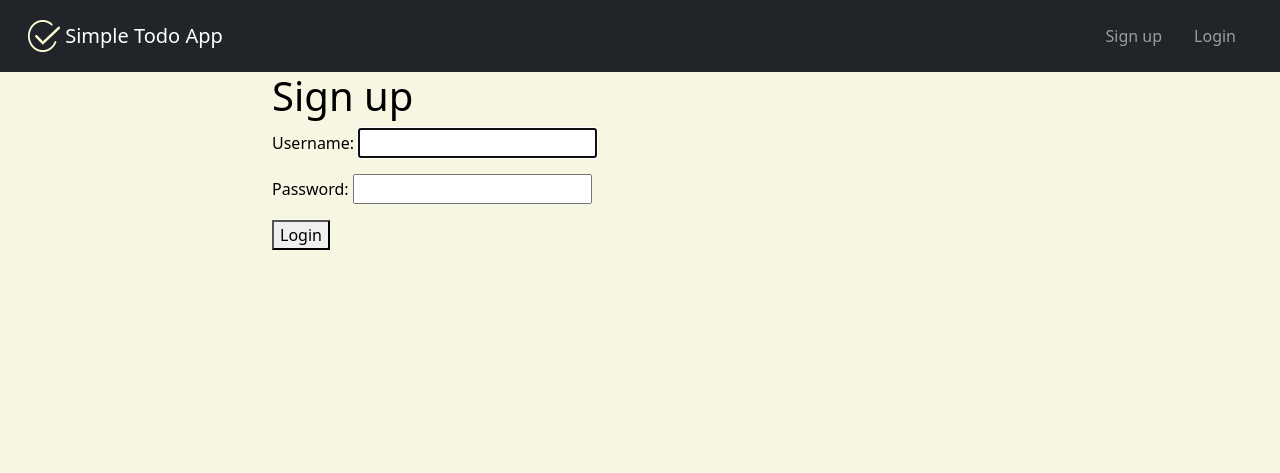
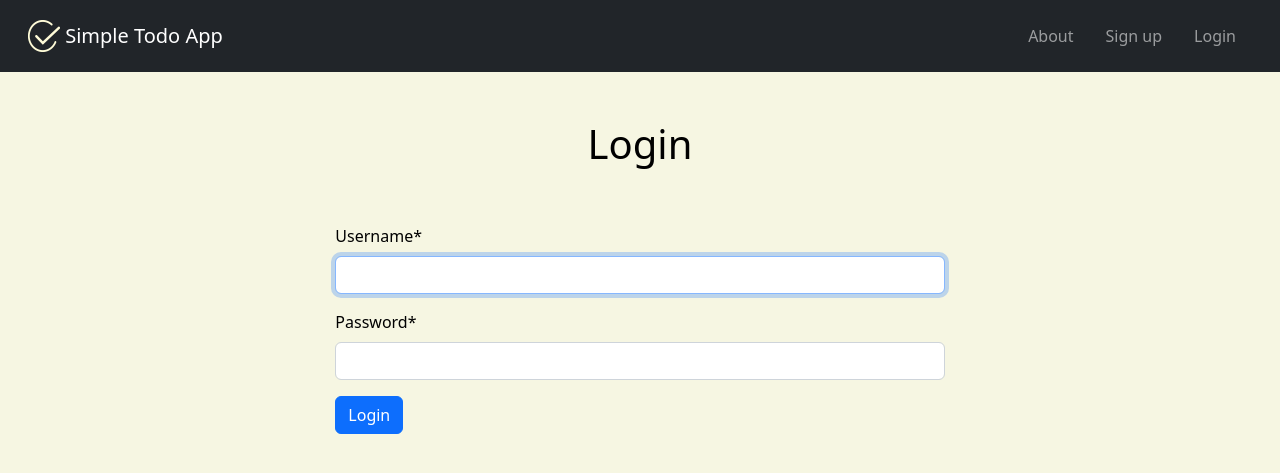
Before and after one commit to despaired-povidlo/django-todo-app, a Django app: page /login/ in a window 1280 px wide. Shown: the top 473 px of the page. Run offline with Django 4.2, Linux system fonts and the light colour scheme; some libraries are stand-ins or nearby versions.

Commit message:
Added design to signup and login pages. Added about page

```diff
--- a/django_todo_app/urls.py
+++ b/django_todo_app/urls.py
@@ -22,6 +22,7 @@ from todo import views
 urlpatterns = [
     path('admin/', admin.site.urls),
     path('', views.index, name='index'),
+    path('about/', views.about, name='about'),
 
     # Auth
     path('signup/', views.signup_user, name='signup_user'),
--- a/todo/templates/todo/base.html
+++ b/todo/templates/todo/base.html
@@ -22,9 +22,9 @@
 
   <div class=" collapse navbar-collapse" id="navbarNavDropdown">
     <ul class="navbar-nav ms-auto ">
-      <li class="nav-item">
-        <a class="nav-link mx-2 active" aria-current="page" href="{% url 'index' %}">Home</a>
-      </li>
+        <li class="nav-item">
+            <a class="nav-link mx-2 active" aria-current="page" href="{% url 'index' %}">Home</a>
+        </li>
         <li class="nav-item">
     <a class="nav-link mx-2" href="{% url 'create_todo' %}">Create</a>
         </li>
@@ -33,6 +33,9 @@
         </li>
         <li class="nav-item">
     <a class="nav-link mx-2" href="{% url 'completed' %}">Completed</a>
+        </li>
+        <li class="nav-item">
+    <a class="nav-link mx-2" href="{% url 'about' %}">About</a>
         </li>
     <form action="{% url 'logout_user' %}" method="POST">
         {% csrf_token %}
@@ -50,6 +53,9 @@
 {#            <button class="btn btn-primary">#}
 {#                <a href="{% url 'login_user' %}" style="color: #ffffff; text-decoration: none;">Login</a>#}
 {#            </button>#}
+                <li class="nav-item">
+                    <a class="nav-link mx-2" href="{% url 'about' %}">About</a>
+                </li>
                 <li class="nav-item">
                     <a class="nav-link mx-2" href="{% url 'signup_user' %}">Sign up</a>
                 </li>
--- a/todo/templates/todo/login_user.html
+++ b/todo/templates/todo/login_user.html
@@ -1,4 +1,6 @@
 {% extends 'todo/base.html' %}
+{% load crispy_forms_tags %}
+
 <!DOCTYPE html>
 <html lang="en">
 <head>
@@ -7,13 +9,21 @@
 </head>
 <body>
 {% block content %}
-<h1>Sign up</h1>
-<h2>{{ error }}</h2>
-    <form method="POST">
-        {% csrf_token %}
-        {{ form.as_p }}
-        <button type="submit">Login</button>
-    </form>
+    <div class="row justify-content-center mt-5">
+        <div class="col-md-7 text-center">
+            <h1>Login</h1>
+            <h2>{{ error }}</h2>
+        </div>
+    </div>
+    <div class="row justify-content-center mt-5">
+        <div class="col-md-10">
+            <form method="POST">
+                {% csrf_token %}
+                {{ form|crispy }}
+                <button type="submit" class="btn btn-primary">Login</button>
+            </form>
+        </div>
+    </div>
 {% endblock content %}
 </body>
 </html>
--- a/todo/views.py
+++ b/todo/views.py
@@ -12,6 +12,10 @@ from .models import Todo
 
 def index(request):
     return render(request, 'todo/index.html')
+
+
+def about(request):
+    return render(request, 'todo/about.html')
 
 
 def signup_user(request):
```
Also changed, not shown: todo/templates/todo/about.html (added, +25 -0 lines), todo/templates/todo/signup_user.html (+8 -1 lines), db.sqlite3.
